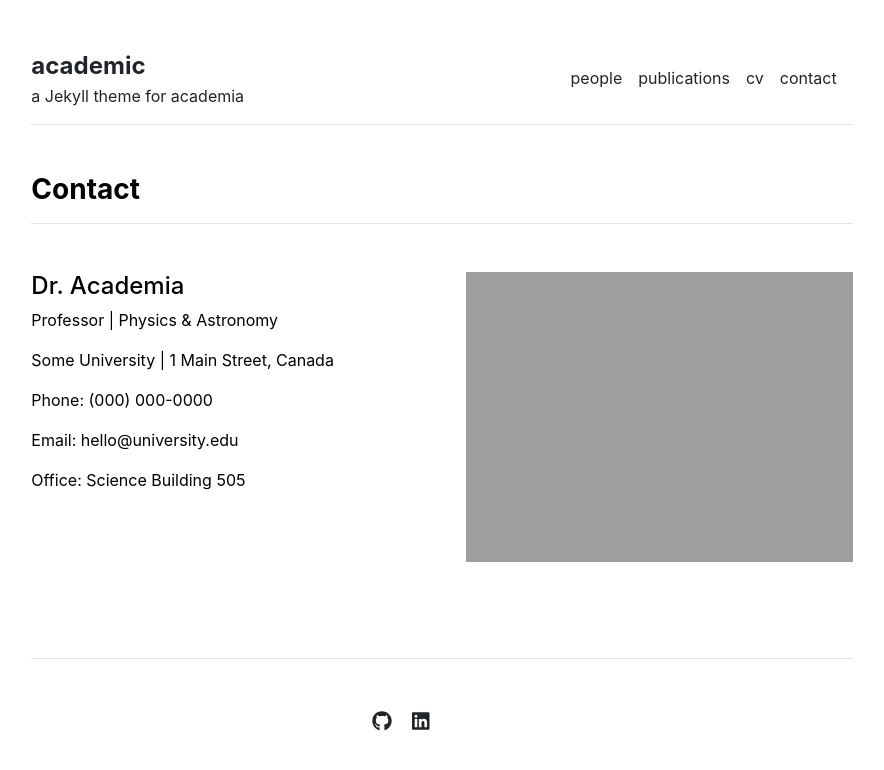
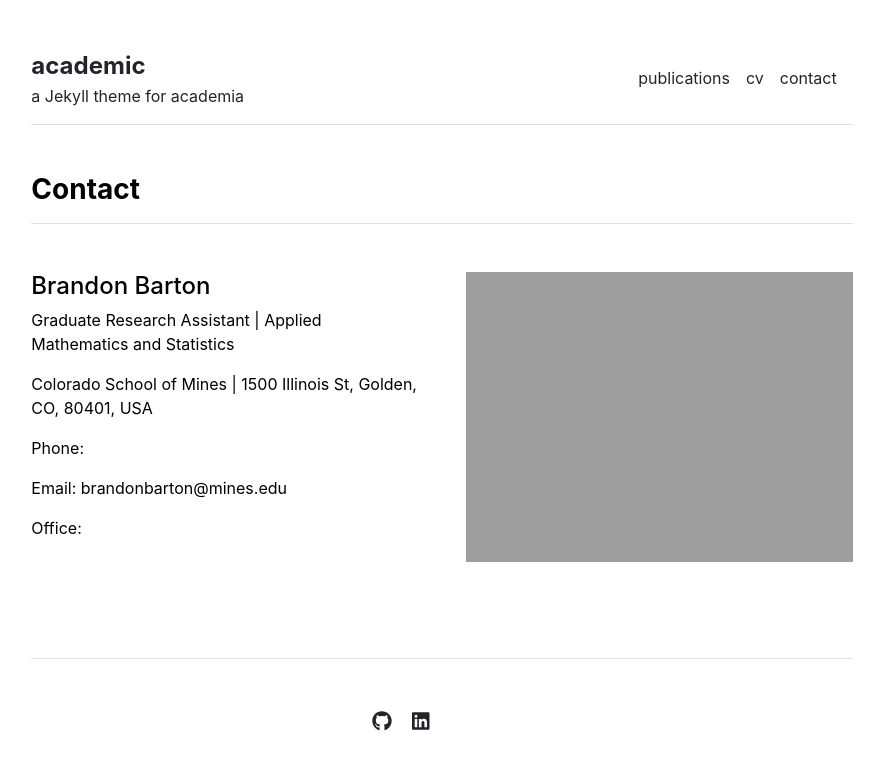
Before and after one commit to bartonbrandon/bartonbrandon.github.io, a Jekyll site: the page built from contact.md, in a window 1280 px wide. Shown: the top 770 px of the page, without its empty margins (198-1082 px from the left). Built offline with Jekyll 4.4.1, drawn with Linux system fonts in a browser that asks for light colours.

Commit message:
removed the people page

```diff
--- a/_data/settings.yml
+++ b/_data/settings.yml
@@ -1,12 +1,12 @@
 menu:
-- {name: 'people', url: '/people'}
+# - {name: 'people', url: '/people'}
 - {name: 'publications', url: '/publications'}
 # - {name: 'courses', url: '/courses'}
 - {name: 'cv', url: '/cv'}
 - {name: 'contact', url: '/contact'}
 
-people:
-- {name: 'Primary Investigator', title: 'Researcher', department: 'Physics & Astronomy', institution: 'Some University', institution_address: '1 Main Street, Canada', phone: '(000) 000-0000', email: 'hello@university.edu', office: 'Science Building 505', image: 'assets/img/primary-investigator.jpg', url: 'primary-investigator'}
+# people:
+# - {name: 'Primary Investigator', title: 'Researcher', department: 'Physics & Astronomy', institution: 'Some University', institution_address: '1 Main Street, Canada', phone: '(000) 000-0000', email: 'hello@university.edu', office: 'Science Building 505', image: 'assets/img/primary-investigator.jpg', url: 'primary-investigator'}
 # - {name: 'Lab Technician', title: 'Researcher', department: 'Physics & Astronomy', institution: 'Some University', institution_address: '1 Main Street, Canada', phone: '(000) 000-0000', email: 'hello@university.edu', office: 'Science Building 505', image: 'assets/img/lab-technician.jpg', url: 'lab-technician'}
 # - {name: 'Graduate Student', title: 'Researcher', department: 'Physics & Astronomy', institution: 'Some University', institution_address: '1 Main Street, Canada', phone: '(000) 000-0000', email: 'hello@university.edu', office: 'Science Building 505', image: 'assets/img/graduate-student.jpg', url: 'graduate-student'}
 
@@ -16,10 +16,11 @@ people:
 # - {name: 'Stellar Structures', url: 'stellar-structures'}
 
 social:
-- {icon: 'github', link: 'https://github.com/LeNPaul'}
+- {icon: 'github', link: 'https://github.com/bartonbrandon'}
 # - {icon: 'twitter', link: 'https://twitter.com/paululele'}
 # - {icon: 'instagram', link: 'https://instagram.com/paululele'}
-- {icon: 'linkedin', link: 'https://linkedin.com/in/lenpaul'}
+- {icon: 'linkedin', link: 'https://linkedin.com/in/brandonbarton'}
 
 contacts:
-- {name: 'Dr. Academia', title: 'Professor', department: 'Physics & Astronomy', institution: 'Some University', institution_address: '1 Main Street, Canada', phone: '(000) 000-0000', email: 'hello@university.edu', office: 'Science Building 505', image: 'assets/img/contact.jpg'}
+- {name: 'Brandon Barton', title: 'Graduate Research Assistant', department: 'Applied Mathematics and Statistics', institution: 'Colorado School of Mines', institution_address: '1500 Illinois St, Golden, CO, 80401, USA', email: 'brandonbarton@mines.edu', image: 'assets/img/contact.jpg'}
+# - {name: 'Brandon Barton', title: 'Graduate Research Assistant', department: 'Applied Mathematics and Statistics', institution: 'Colorado School of Mines', institution_address: '1 Main Street, Canada', phone: '(000) 000-0000', email: 'hello@university.edu', office: 'Science Building 505', image: 'assets/img/contact.jpg'}
```
